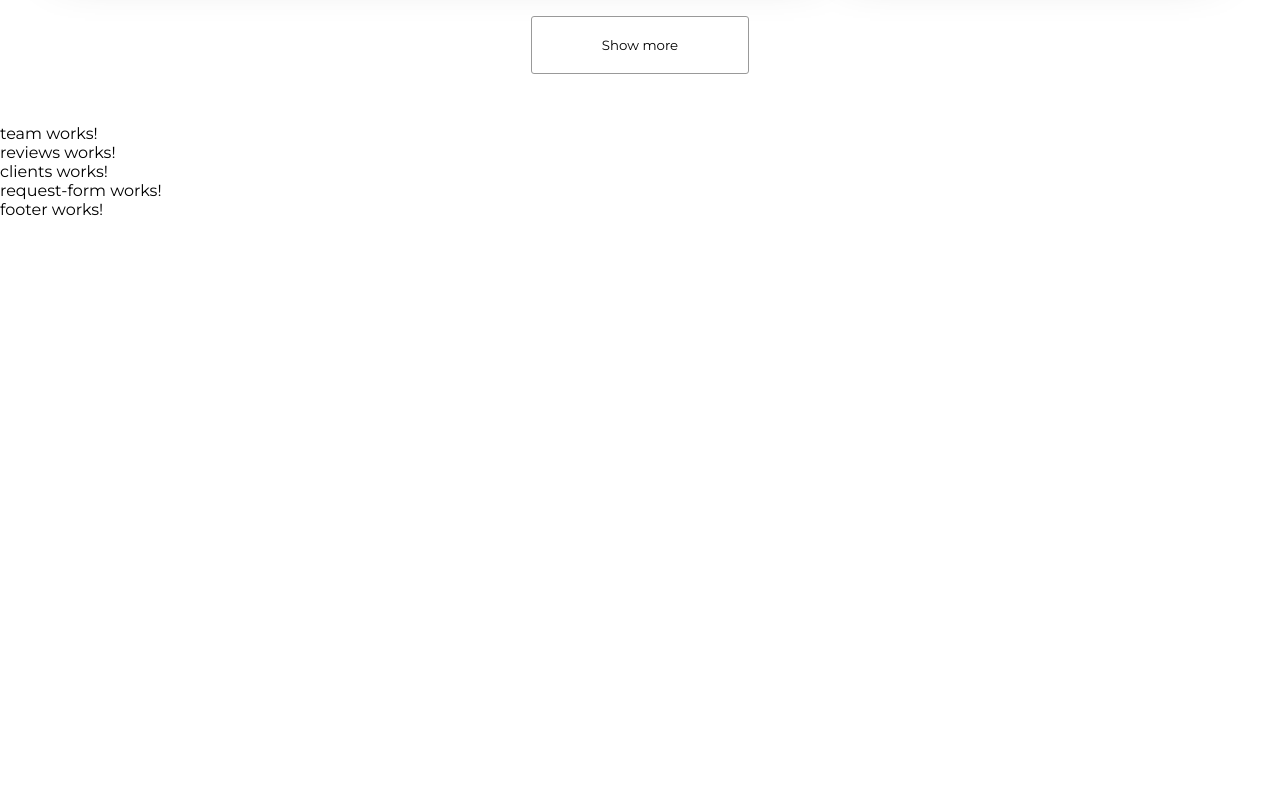
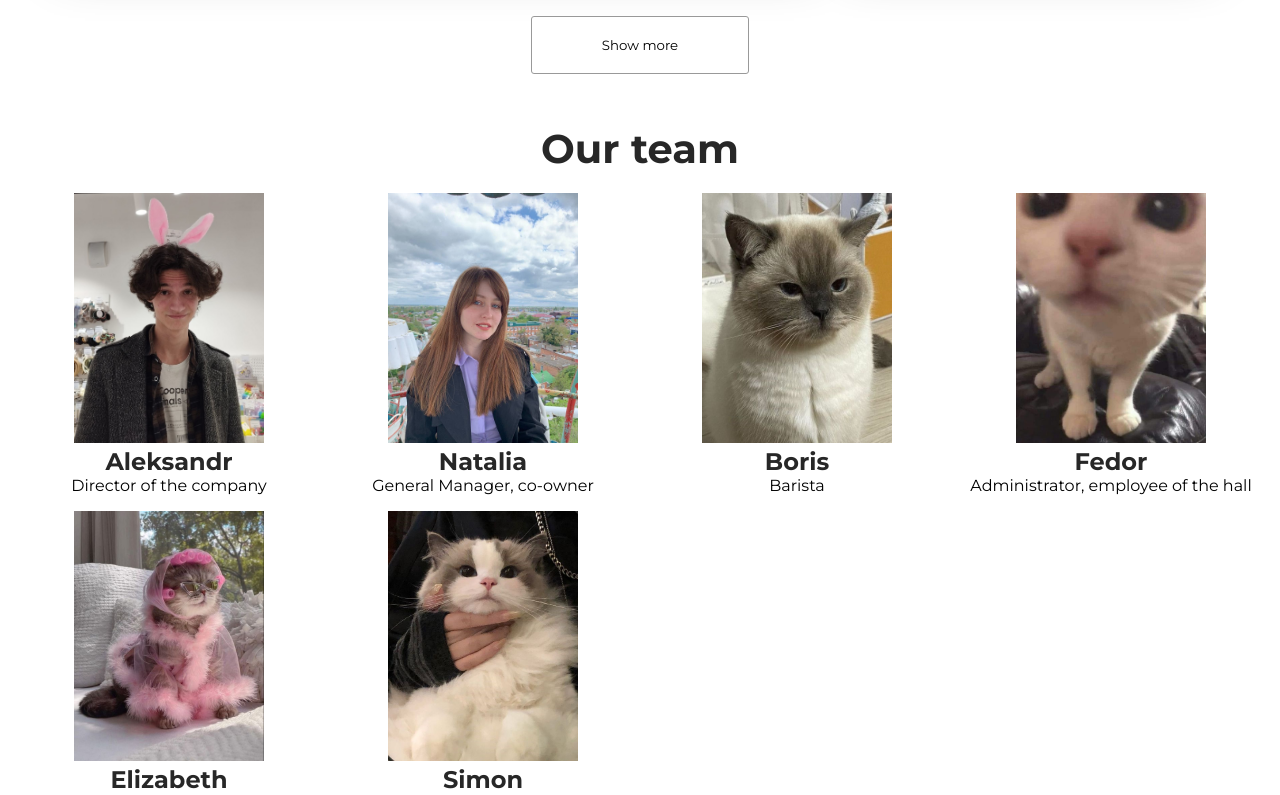
Before and after one commit to lllKoMaHDoRlll/web-project-extended, an Angular app: page / in a window 1280 px wide. Shown: the part 4720-5515 px from the top of the page. Before the commit the page ends 4939 px from the top, so only its background shows below. Built offline with nearby package versions, Linux system fonts and the light colour scheme.

Commit message:
implement team component

```diff
--- a/src/app/team/team.component.css
+++ b/src/app/team/team.component.css
@@ -0,0 +1,29 @@
+#company-team {
+  padding-bottom: 3rem;
+}
+
+#company-team-header-outter {
+  display: flex;
+  justify-content: center;
+  font-size: 20pt;
+}
+
+#company-employees {
+  display: grid;
+  grid-template-columns: 1fr 1fr;
+  width: 100%;
+  justify-content: center;
+  align-items: start;
+  column-gap: 1rem;
+  row-gap: 1rem;
+  margin: 0 auto;
+  padding: 20px;
+}
+
+
+
+@media screen and (width >= 880px) {
+  #company-employees {
+    grid-template-columns: 1fr 1fr 1fr 1fr;
+  }
+}
--- a/src/app/team/team.component.html
+++ b/src/app/team/team.component.html
@@ -1 +1,12 @@
-<p>team works!</p>
+<section id="company-team">
+    <div id="company-team-header-outter">
+        <h1>
+            Our team
+        </h1>
+    </div>
+    <div id="company-employees">
+        <app-team-employee *ngFor="let teamEmployee of teamEmployeesList" [teamEmployee]="teamEmployee">
+        </app-team-employee>
+
+    </div>
+</section>
--- a/src/app/team/team.component.ts
+++ b/src/app/team/team.component.ts
@@ -1,12 +1,50 @@
 import { Component } from '@angular/core';
+import { CommonModule } from '@angular/common';
+import { TeamEmployee } from '../team-employee';
+import { TeamEmployeeComponent } from '../team-employee/team-employee.component';
 
 @Component({
   selector: 'app-team',
   standalone: true,
-  imports: [],
+  imports: [
+    CommonModule,
+    TeamEmployeeComponent
+  ],
   templateUrl: './team.component.html',
   styleUrl: './team.component.css'
 })
 export class TeamComponent {
-
+  readonly imageBaseFilePath = "assets/images/team";
+  readonly teamEmployeesList: TeamEmployee[] = [
+    {
+      imageFilePath: `${this.imageBaseFilePath}/empl0.jpg`,
+      name: "Aleksandr",
+      position: "Director of the company"
+    },
+    {
+      imageFilePath: `${this.imageBaseFilePath}/empl1.jpg`,
+      name: "Natalia",
+      position: "General Manager, co-owner"
+    },
+    {
+      imageFilePath: `${this.imageBaseFilePath}/empl3.jpg`,
+      name: "Boris",
+      position: "Barista"
+    },
+    {
+      imageFilePath: `${this.imageBaseFilePath}/empl4.jpg`,
+      name: "Fedor",
+      position: "Administrator, employee of the hall"
+    },
+    {
+      imageFilePath: `${this.imageBaseFilePath}/empl5.jpg`,
+      name: "Elizabeth",
+      position: "Employee of the hall"
+    },
+    {
+      imageFilePath: `${this.imageBaseFilePath}/empl2.jpg`,
+      name: "Simon",
+      position: "Barista"
+    }
+  ];
 }
```
